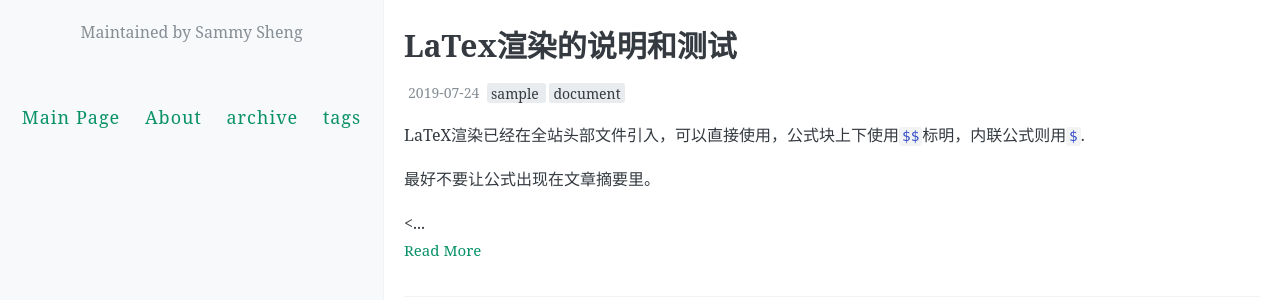
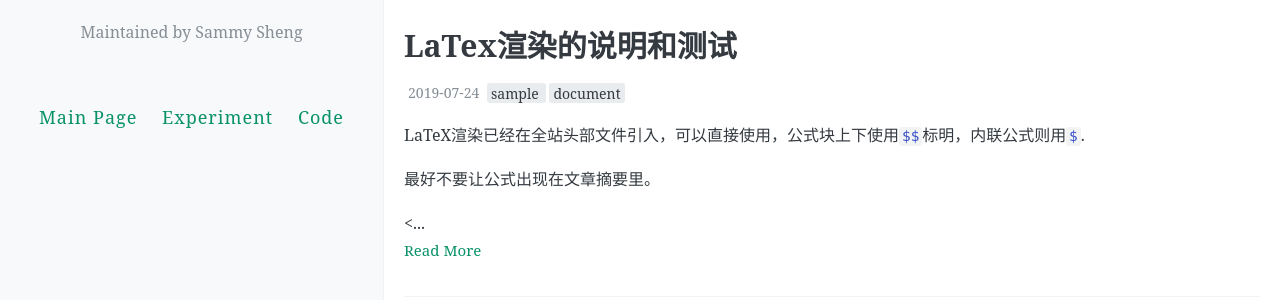
Before and after one commit to Sammyzysheng/Cooling-Water-Scaling-Tendency-Prediction, a Jekyll site: the page built from index.html, in a window 1280 px wide. Shown: the part 428-728 px from the top of the page. Built offline with Jekyll 4.4.1, drawn with Linux system fonts in a browser that asks for light colours; the list of posts is cut into pages by our own code; comment, search, counter and statistics services are not loaded.

Commit message:
Update _config.yml

```diff
--- a/_config.yml
+++ b/_config.yml
@@ -34,12 +34,11 @@ favicon: https://raw.githubusercontent.com/Sammyzysheng/Cooling-Water-Scaling-Te
 navigation:
   - name: Main Page
     url: /
-  - name: About
-    url: /about
-  - name: archive
-    url: /archive
-  - name: tags
-    url: /tags
+  - name: Experiment
+    url: /Experiment
+  - name: Code
+    url: /Code
+
 
 # 每页的文章数
 paginate: 8
```
